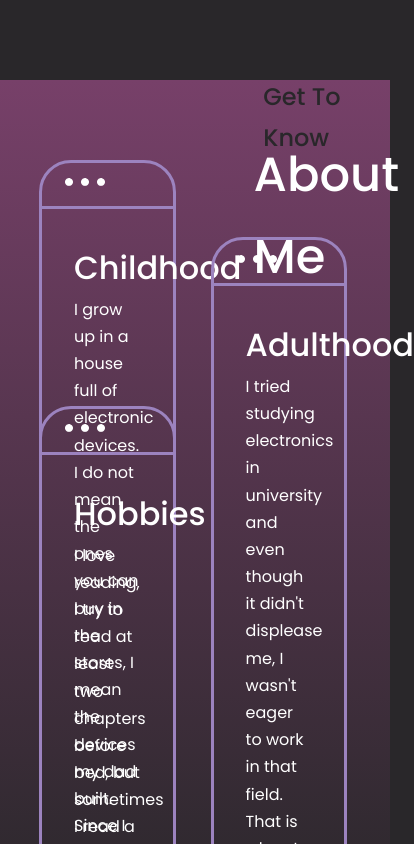
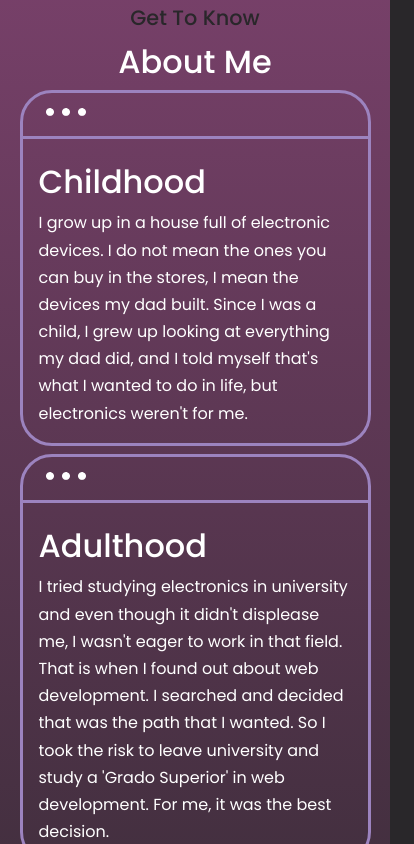
Before and after one commit to pcelayardz/React-Portfolio, a React (Create React App) app in the folder portfolio/: page / in a window 390 px wide. Shown: the part 860-1704 px from the top of the page, 414 px wide, since content can reach past the window. Built offline with nearby package versions, Linux system fonts and the light colour scheme.

Commit message:
Added css about for mobiles and tablets

```diff
--- a/portfolio/src/components/about/About.jsx
+++ b/portfolio/src/components/about/About.jsx
@@ -45,7 +45,7 @@ const About = () => {
                     <h3 id='title'>Hobbies</h3>
                     <p>I love reading, I try to read at least two chapters before bed, but sometimes I read a lot more than that.
                     I also enjoy amigurumi, which is the art of crocheting small stuffed toys. I have an
-                    <a href='https://www.instagram.com/fridas__crochet/' target="_blank"> Instragram</a>. Additionally, I love learning new things, such as programming languages,
+                    <a href='https://www.instagram.com/fridas__crochet/' target="_blank" rel="noreferrer"> Instragram</a>. Additionally, I love learning new things, such as programming languages,
                      or anything related to the front-end area and back-end as well. And last but not least, I love coffee.</p>
                 </div>
             </div>
--- a/portfolio/src/components/about/about.css
+++ b/portfolio/src/components/about/about.css
@@ -53,3 +53,66 @@
     border-radius: 2rem;
     width: 35%;
 }
+
+/***********************Media Querys ( MEDIUM DEVICES) ***********************/
+@media screen and (max-width: 1024px) {
+    .about__childhood{
+        left: 5%;
+        top: 102%;
+        width: 43%;
+    }
+    .about__adulthood{
+        width: 43%;
+    }
+
+    .about__hobbies{
+        left: 5%;
+        top: 145%;
+        width: 43%;
+    }
+}
+
+
+/***********************Media Querys ( SMALL DEVICES) ***********************/
+@media screen and (max-width: 600px) {
+    section{
+        padding-top: 1rem !important;
+        height: 100% !important;
+    }
+    #me{
+        font-size: 2rem;
+        margin: 0;
+        text-align: center;
+        position:static;
+    }
+    #know{
+
+        color: var(--color-bg);
+        position:static;
+        text-align: center;
+        font-size: 1.3rem;
+    }
+    .about__card{
+        padding: 1rem;
+    }
+
+    .about__icons{
+        padding: 0.5rem 1.2rem;
+    }
+    .about__childhood{
+        width: 90%;
+        margin: 0 auto;
+        position:static;
+    }
+    .about__adulthood{
+        width: 90%;
+        margin: 0.5rem auto;
+        position:static;
+    }
+
+    .about__hobbies{
+        width: 90%;
+        margin: 0 auto;
+        position:static;
+    }
+}
--- a/portfolio/src/components/header/header.css
+++ b/portfolio/src/components/header/header.css
@@ -134,12 +134,12 @@ img{
     }
 
     .me{
-        width: 70%;
+        width: 60%;
         background: linear-gradient(var(--color-primary),transparent);
         position: absolute;
         left: 50%;
         transform: translateX(-50%);
-        top: 35%;
+        top: 45%;
         margin-top: 4rem;
         border-radius: 25%;
         overflow: hidden;
--- a/portfolio/src/index.css
+++ b/portfolio/src/index.css
@@ -140,10 +140,6 @@ img{
     .container{
         width: var(--container-width-md);
     }
-
-    section{
-        margin-top: 6rem;
-    }
 }
 
 
```
